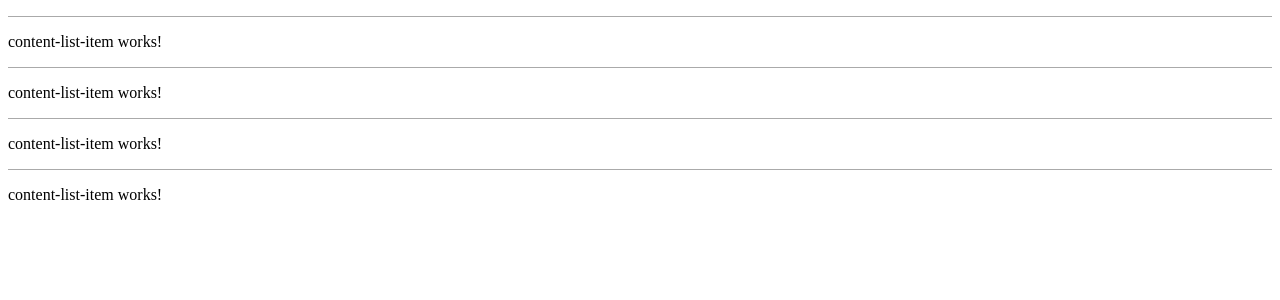
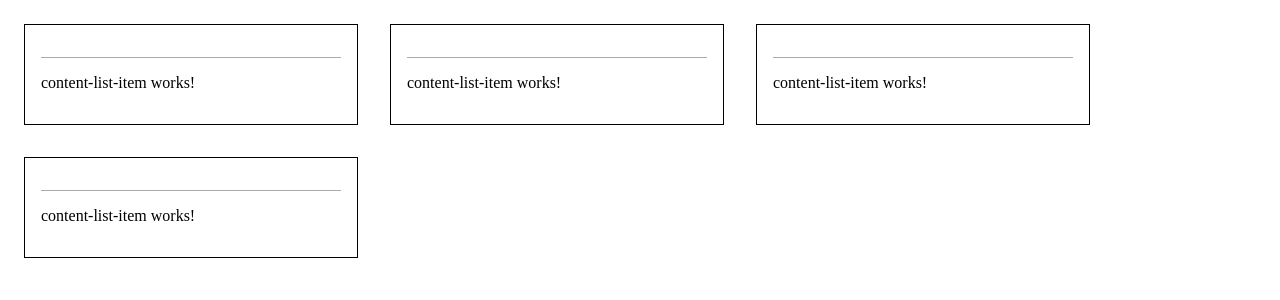
Before and after one commit to amillerman01/MAD400W23ClassExamples, an Angular app in the folder A_Millerman_MyFavouriteNintendoGames/: page / in a window 1280 px wide. Shown: the top 300 px of the page. Built offline with nearby package versions, Linux system fonts and the light colour scheme.

Commit message:
Completed the first bullet point of step 11
Notice, I already had the css from the previous assignment in the style.scss so I moved it over to its new home, in the content list item's scss file

```diff
--- a/A_Millerman_MyFavouriteNintendoGames/src/app/content-list-item/content-list-item.component.scss
+++ b/A_Millerman_MyFavouriteNintendoGames/src/app/content-list-item/content-list-item.component.scss
@@ -0,0 +1,8 @@
+:host {
+  // style the app-content-list-item around each IContent item
+  border: 1px solid #000;
+  width: 300px;
+  margin: 16px;
+  padding: 16px;
+  display: inline-block;
+}
--- a/A_Millerman_MyFavouriteNintendoGames/src/styles.scss
+++ b/A_Millerman_MyFavouriteNintendoGames/src/styles.scss
@@ -10,14 +10,6 @@
 }
 
 app-root {
-  > div {
-    // style the div around each IContent item
-    border: 1px solid #000;
-    width: 300px;
-    margin: 16px;
-    padding: 16px;
-    display: inline-block;
-  }
   h2 {
     // style title
     text-decoration: underline;
```
